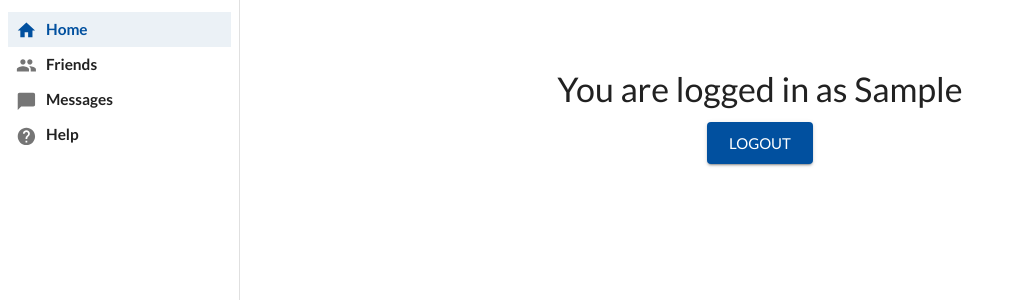
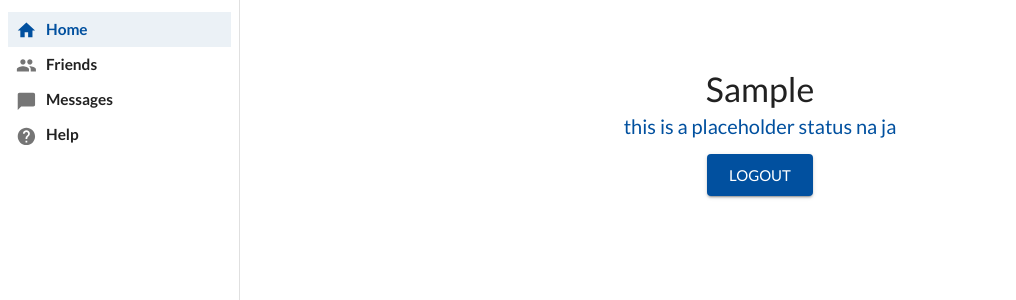
Before and after one commit to tphume/converse-fe, a React (Create React App) app: page / in a window 1280 px wide. Both pictures are taken after typing "Sample", "Sample123" into the empty fields and a click on the button "LOGIN". Shown: the top 300 px of the page, without its empty margins (0-1016 px from the left). Built offline with nearby package versions, Linux system fonts and the light colour scheme.

Commit message:
Added status to home page. Refactor state change

```diff
--- a/src/features/user/user.ts
+++ b/src/features/user/user.ts
@@ -47,8 +47,8 @@ export const userSlice = createSlice({
       state.loading = true;
     },
     successLogin: (state, action: PayloadAction<SuccessLoginPayload>) => {
-      state.loading = false;
-      state.username = action.payload.username;
+      const { username, status } = action.payload;
+      state = Object.assign(state, { loading: false, username, status });
     },
     failureLogin: (state, action: PayloadAction<FailureLoginPayload>) => {
       state.loading = false;
--- a/src/pages/Home.tsx
+++ b/src/pages/Home.tsx
@@ -30,12 +30,15 @@ export default function Home() {
   const classes = useStyles();
 
   const dispatch = useDispatch();
-  const { username } = useSelector((state: RootState) => state.user);
+  const { username, status } = useSelector((state: RootState) => state.user);
 
   return (
     <Container className={classes.container}>
       <Typography variant="h4" classes={{ root: classes.header }}>
-        You are logged in as {username}
+        {username}
+      </Typography>
+      <Typography variant="h6" color="primary">
+        {status}
       </Typography>
       <Button
         variant="contained"
```
